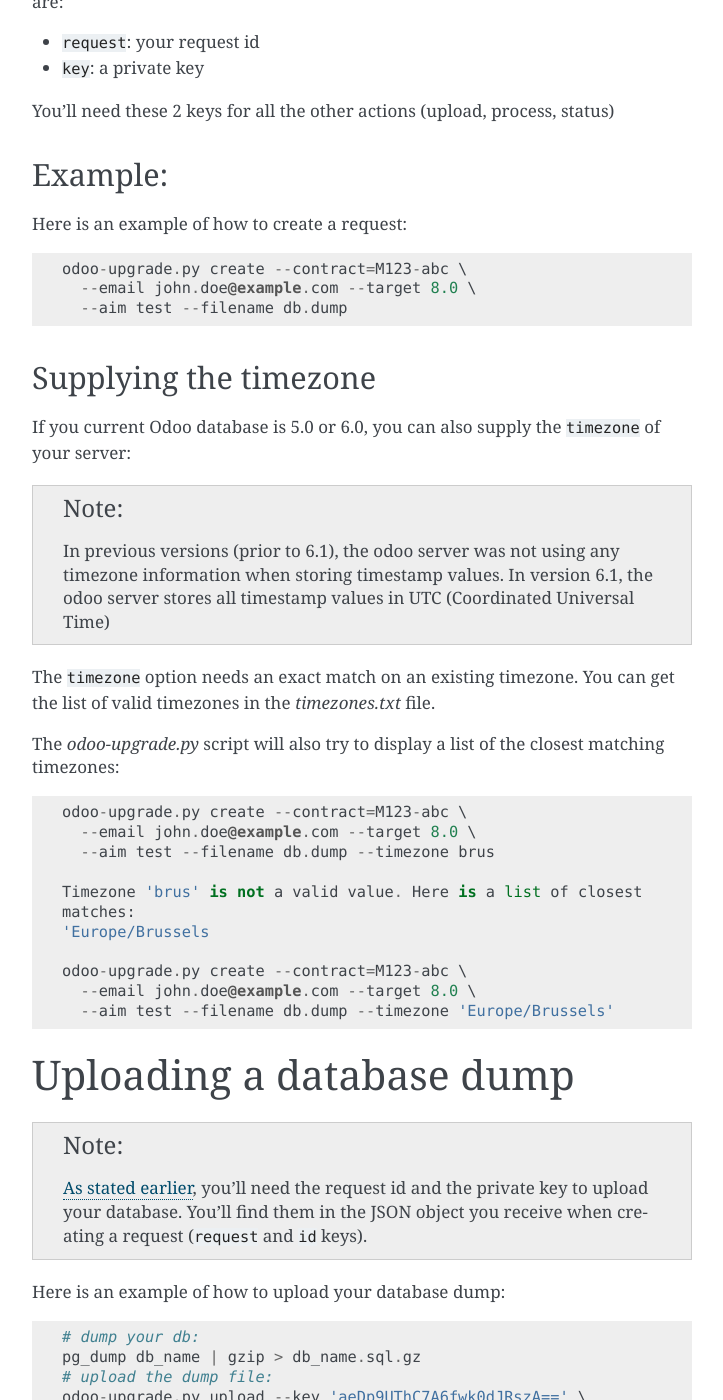
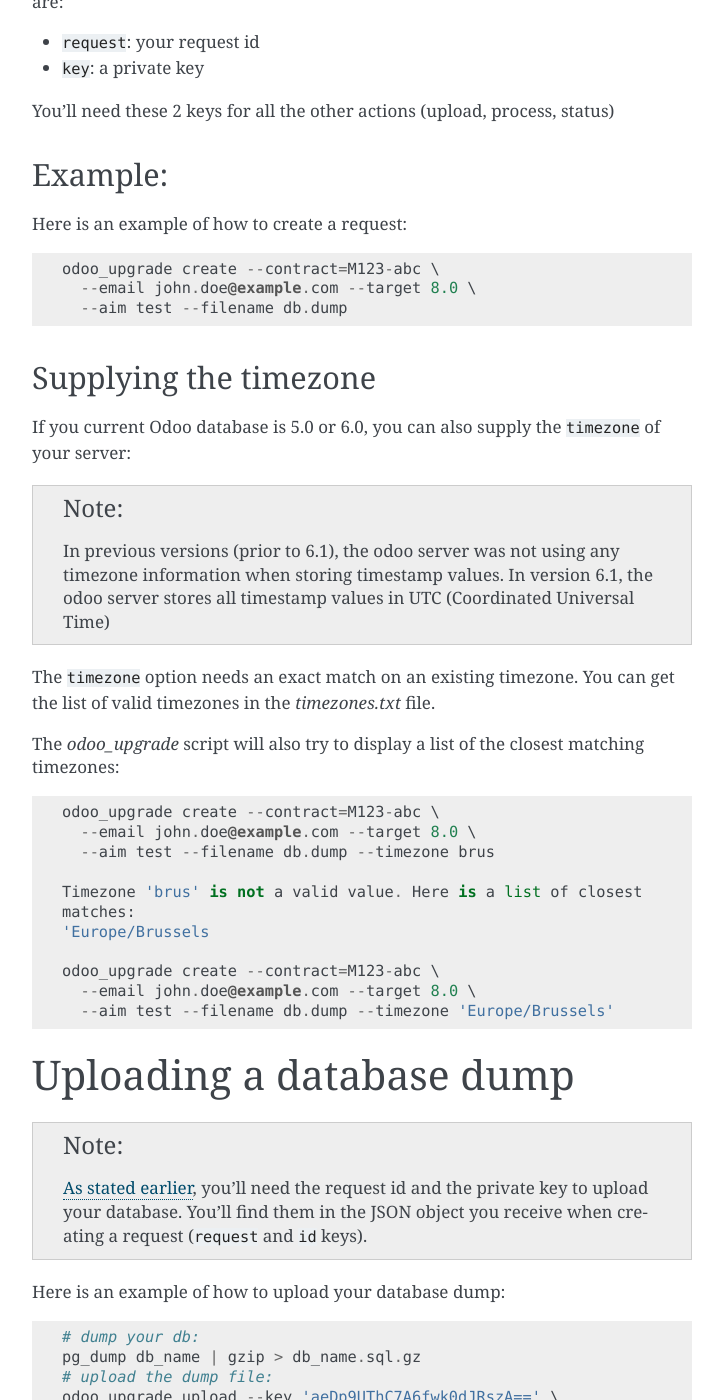
Before and after one commit to olilau/odoo-upgrade, a Sphinx documentation site: the page built from doc/source/help.rst, in a window 1280 px wide and 1400 px high, scrolled down 1111 px. Shown: the whole window, without its empty margins (388-1111 px from the left). Built offline with Sphinx 7.4.7, drawn with Linux system fonts in a browser that asks for light colours; some of the changed text lies outside the part shown.

Commit message:
[FIX] doc: odoo-upgrade.py -> odoo_upgrade
The documentation was still referencing the old script 'odoo-upgrade.py'
instead of the 'odoo_upgrade' module

```diff
--- a/doc/source/help.rst
+++ b/doc/source/help.rst
@@ -69,7 +69,7 @@
 
 ::
 
-  odoo-upgrade.py create --contract=M123-abc \
+  odoo_upgrade create --contract=M123-abc \
     --email john.doe@example.com --target 8.0 \
     --aim test --filename db.dump
 
@@ -88,12 +88,12 @@
 The ``timezone`` option needs an exact match on an existing timezone. You can
 get the list of valid timezones in the `timezones.txt` file.
 
-The `odoo-upgrade.py` script will also try to display a list of the closest
+The `odoo_upgrade` script will also try to display a list of the closest
 matching timezones:
 
 ::
 
-  odoo-upgrade.py create --contract=M123-abc \
+  odoo_upgrade create --contract=M123-abc \
     --email john.doe@example.com --target 8.0 \
     --aim test --filename db.dump --timezone brus
 
@@ -101,7 +101,7 @@
   matches:
   'Europe/Brussels
 
-  odoo-upgrade.py create --contract=M123-abc \
+  odoo_upgrade create --contract=M123-abc \
     --email john.doe@example.com --target 8.0 \
     --aim test --filename db.dump --timezone 'Europe/Brussels'
 
@@ -120,7 +120,7 @@
     # dump your db:
     pg_dump db_name | gzip > db_name.sql.gz
     # upload the dump file:
-    odoo-upgrade.py upload --key 'aeDp9UThC7A6fwk0dJRszA==' \
+    odoo_upgrade upload --key 'aeDp9UThC7A6fwk0dJRszA==' \
       --request 10042 --dbdump db_name.sql.gz
 
 Asking to process your request
@@ -135,7 +135,7 @@
 
 ::
 
-    odoo-upgrade.py process --key 'aeDp9UThC7A6fwk0dJRszA==' \
+    odoo_upgrade process --key 'aeDp9UThC7A6fwk0dJRszA==' \
       --request 10042
 
 Obtaining the status of your request
@@ -150,7 +150,7 @@
 
 ::
 
-    odoo-upgrade.py status --key 'aeDp9UThC7A6fwk0dJRszA==' \
+    odoo_upgrade status --key 'aeDp9UThC7A6fwk0dJRszA==' \
       --request 10042
 
 The JSON dictionary you receive is described on the `Upgrade API
```
